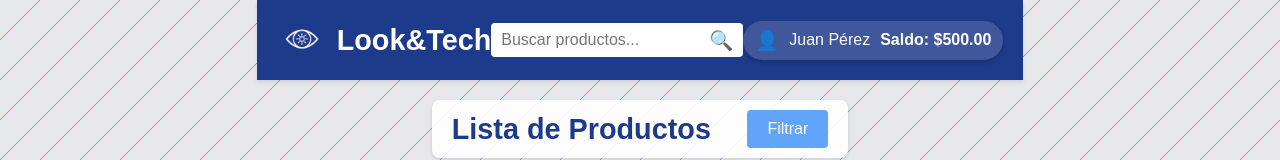
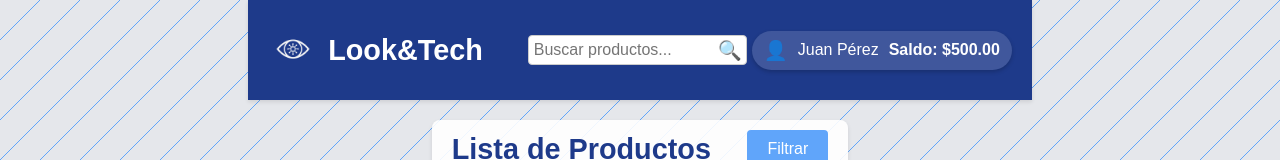
Before and after one commit to estanislaopinon/ecommerce-spa, a React (Vite) app: page / in a window 1280 px wide. Shown: the top 160 px of the page. Built offline with nearby package versions, Linux system fonts and the light colour scheme; no server answers.

Commit message:
espacio buscador productdetail

```diff
--- a/src/App.css
+++ b/src/App.css
@@ -22,7 +22,7 @@
 .header__container {
   max-width: 1200px;
   margin: 0 auto;
-  padding: 0 20px;
+  padding: 10px 20px;
   display: flex;
   justify-content: space-between;
   align-items: center;
@@ -55,6 +55,7 @@
   text-decoration: none;
   color: #ffffff;
   transition: transform 0.2s;
+  margin-right: 20px;
 }
 
 .header__logo-link:hover {
@@ -85,6 +86,7 @@
   flex: 1;
   display: flex;
   justify-content: center;
+  margin-left: 20px;
 }
 
 .header__search {
@@ -93,6 +95,7 @@
   align-items: center;
   width: 100%;
   max-width: 400px;
+  padding: 5px;
 }
 
 .header__search-icon {
@@ -103,8 +106,8 @@
 }
 
 .header__search-input {
-  padding: 8px 35px 8px 10px; /* Padding ajustado: más espacio a la derecha para el ícono */
-  border: none;
+  padding: 5px; /* Padding ajustado: más espacio a la derecha para el ícono */
+  border: 1px solid #ccc;
   border-radius: 4px;
   font-size: 1em;
   width: 100%;
```
